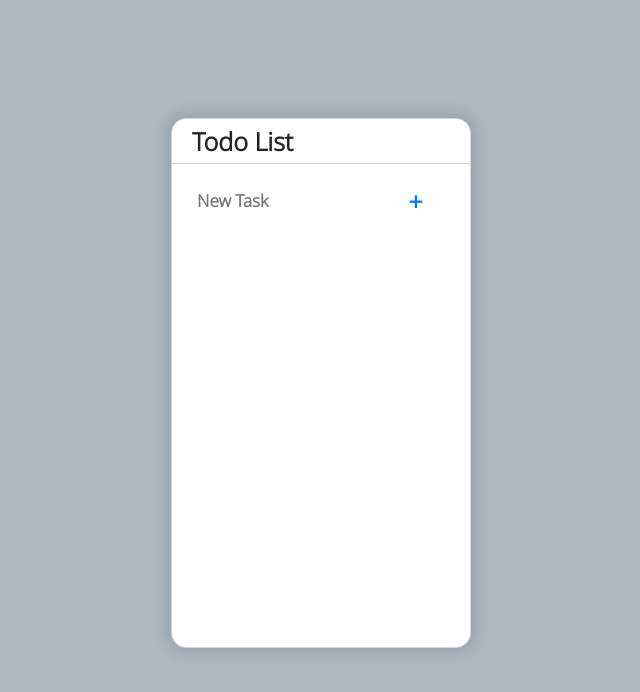
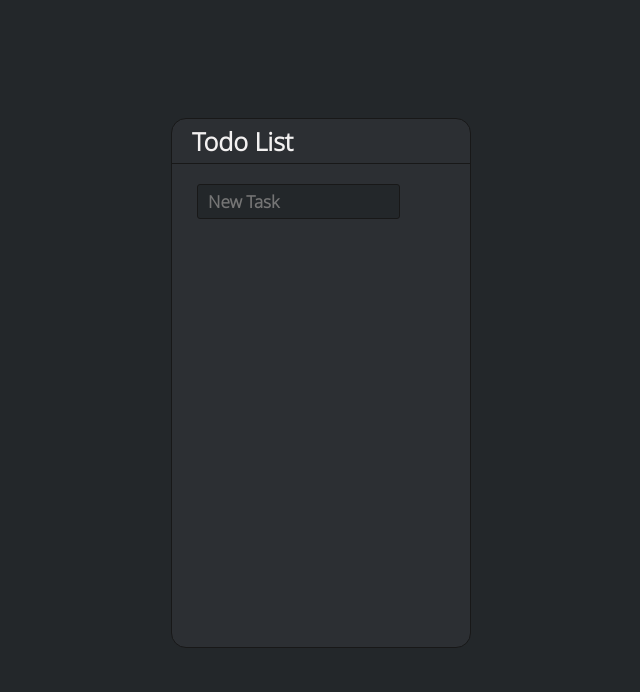
Before and after one commit to patrikferreira/todo-list-react, a Next.js app: page / in a window 1280 px wide. Shown: the top 692 px of the page, without its empty margins (319-959 px from the left). Built offline with nearby package versions, Linux system fonts and the light colour scheme.

Commit message:
Chore: change styles

```diff
--- a/src/app/components/Task.tsx
+++ b/src/app/components/Task.tsx
@@ -11,13 +11,13 @@ export default function Task({name}: Props) {
     return <>
         <div className={styles.taskDiv}>
             <div>
-                <div className={styles.item}>&#10003;</div>
+                <div className={styles.item}><i className="fa-solid fa-check"></i></div>
                 <li>{name}</li>
             </div>
 
             <div>
-                <div className={styles.item}>&#9998;</div>
-                <div className={styles.item}>&#128465;</div>
+                <div className={styles.item}><i className="fa-solid fa-pen-to-square"></i></div>
+                <div className={styles.item}><i className="fa-solid fa-trash"></i></div>
             </div>
         </div>
     </>
--- a/src/app/globals.css
+++ b/src/app/globals.css
@@ -1,12 +1,11 @@
 @import url('https://fonts.googleapis.com/css2?family=Noto+Sans:wght@300&display=swap');
 
 :root {
-  --bg-container: #afb8c1;
-  --bg-content: #ffffff;
+  --bg-container: #23272a;
+  --bg-content: #2c2f33;
   --font-size: 17px;
-  --color-default: rgb(36, 36, 36);
-  --box-shadow: 0px 0px 15px 3px rgba(0,0,0,0.16);
-  --border-default: 1px solid #d0d7de;
+  --color-default: #f3f1f1;
+  --border-default: 1px solid #181818;
   --btn-color: #007bff;
 }
 
--- a/src/app/layout.tsx
+++ b/src/app/layout.tsx
@@ -15,7 +15,9 @@ export default function RootLayout({
 }) {
   return (
     <html lang="en">
-      {/* <header></header> */}
+      <head>
+        <script src="https://kit.fontawesome.com/5621bbdc8a.js" crossorigin="anonymous"></script>
+      </head>
       <body className={inter.className}>{children}</body>
     </html>
   )
--- a/src/app/page.module.css
+++ b/src/app/page.module.css
@@ -16,7 +16,6 @@
   border-radius: 15px;
   border: var(--border-default);
   display: flex;
-  box-shadow: var(--box-shadow);
   flex-direction: column;
   gap: 20px;
   overflow: hidden;
@@ -39,17 +38,19 @@
 /* new task */
 .newTask {
   display: flex;
-  gap: 5px;
   height: 35px;
   padding: 0 25px;
 }
 
 .newTask input {
-  width: 90%;
-  padding: 5px 0;
-  border: none;
+  width: 95%;
+  padding: 5px 10px;
+  border: var(--border-default);
   outline: none;
   font-weight: bold;
+  background-color: var(--bg-container);
+  color: var(--color-default);
+  border-radius: 3px;
 }
 
 .newTask input::placeholder {
@@ -62,15 +63,16 @@
   height: 35px;
   border: none;
   border-radius: 5px;
-  color: var(--btn-color);
   cursor: pointer;
-  font-size: 25px;
-  font-weight: bold;
   transition: .1s;
 }
 
-.newTask button:active {
-  font-size: 20px;
+.newTask button i {
+  color: var(--btn-color);
+}
+
+.newTask button i:active {
+  font-size: 15px;
 }
 
 /* tasks list */
--- a/src/app/page.tsx
+++ b/src/app/page.tsx
@@ -35,7 +35,7 @@ export default function Home() {
           <Input sendInputValue={getInputValue} inputValueText={taskName}/>
           <button onClick={() => {
             insertNewTask({name: taskName, id: 1})
-          }}>&#43;</button>
+          }}><i className="fa-solid fa-plus"></i></button>
         </div>
 
         <div className={styles.taskList}>
```
